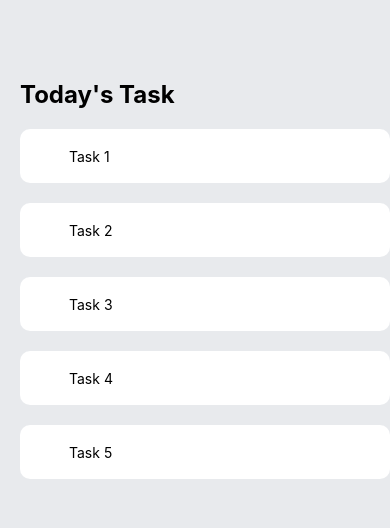
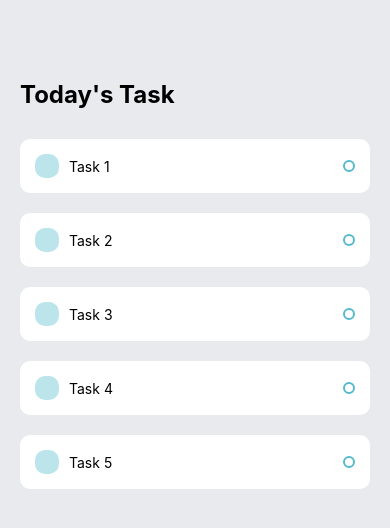
Before and after one commit to Sunloid/BasicTodoList-app, a React Native app: screen / in a window 390 px wide. Shown: the top 528 px of the page. Built offline with nearby package versions, Linux system fonts and the light colour scheme.

Commit message:
The code is still incomplete

```diff
--- a/App.js
+++ b/App.js
@@ -1,13 +1,18 @@
 import { StatusBar } from 'expo-status-bar';
 import { StyleSheet, Text, View } from 'react-native';
 import Task from './components/Task'
+import { KeyboardAvoidingView } from 'react-native';
+import { TextInput } from 'react-native-web';
+import Constants from 'expo-constants';
+import Input from "./components/input"
 
 export default function App() {
+
   return (
     <View style={styles.container}>
         <View style={styles.tasksWrapper}>
             <Text style={styles.sectionTitle}>Today's Task</Text>
-            <View style={styles.items}>
+            <View style={styles.item}>
                 <Task text={'Task 1'}/>
                 <Task text={'Task 2'}/>
                 <Task text={'Task 3'}/>
@@ -15,6 +20,9 @@ export default function App() {
                 <Task text={'Task 5'}/>
             </View>
         </View>
+        <KeyboardAvoidingView style={styles.writeTaskWrapper}>
+          <Input></Input>
+        </KeyboardAvoidingView>
     </View>
   );
 }
@@ -32,5 +40,11 @@ const styles = StyleSheet.create({
      fontSize: 24,
      fontWeight: 'bold',
      marginBottom:20,
+  },
+  item: {
+    marginTop: 10,
+  },
+  writeTaskWrapper: {
+
   }
 });
--- a/components/Task.js
+++ b/components/Task.js
@@ -24,6 +24,7 @@ const style = StyleSheet.create({
     alignItems: 'center',
     justifyContent: "space-between",
     marginBottom: 20,
+    marginEnd:20,
   },
   itemLeft: {
     flexDirection: "row",
@@ -34,13 +35,20 @@ const style = StyleSheet.create({
   squares: {
     height:24,
     width:24,
-    backgroundColor: "#5BCF6",
+    backgroundColor: "#5BCF",
     opacity: 0.4,
     borderRadius:10,
     marginRight:10
   },
   text: {
     marginTop:4,
+  },
+  circular: {
+    width:12,
+    height:12,
+    borderRadius:20,
+    borderWidth:2,
+    borderColor:'#5BCF'
   }
 
 });
--- /dev/null
+++ b/components/input.js
@@ -0,0 +1,18 @@
+import Constants from "expo-constants";
+import { TextInput, StyleSheet,TouchableOpacity, View } from "react-native";
+
+export default function input() {
+  if (Constants.platform.ios) {
+    return (
+      <TextInput style={styles.input} placeholder={"Write it here"}>
+        <TouchableOpacity>
+          <View>
+
+          </View>
+        </TouchableOpacity>
+      </TextInput>
+    );
+  }
+}
+
+const styles = StyleSheet.create({});
```
